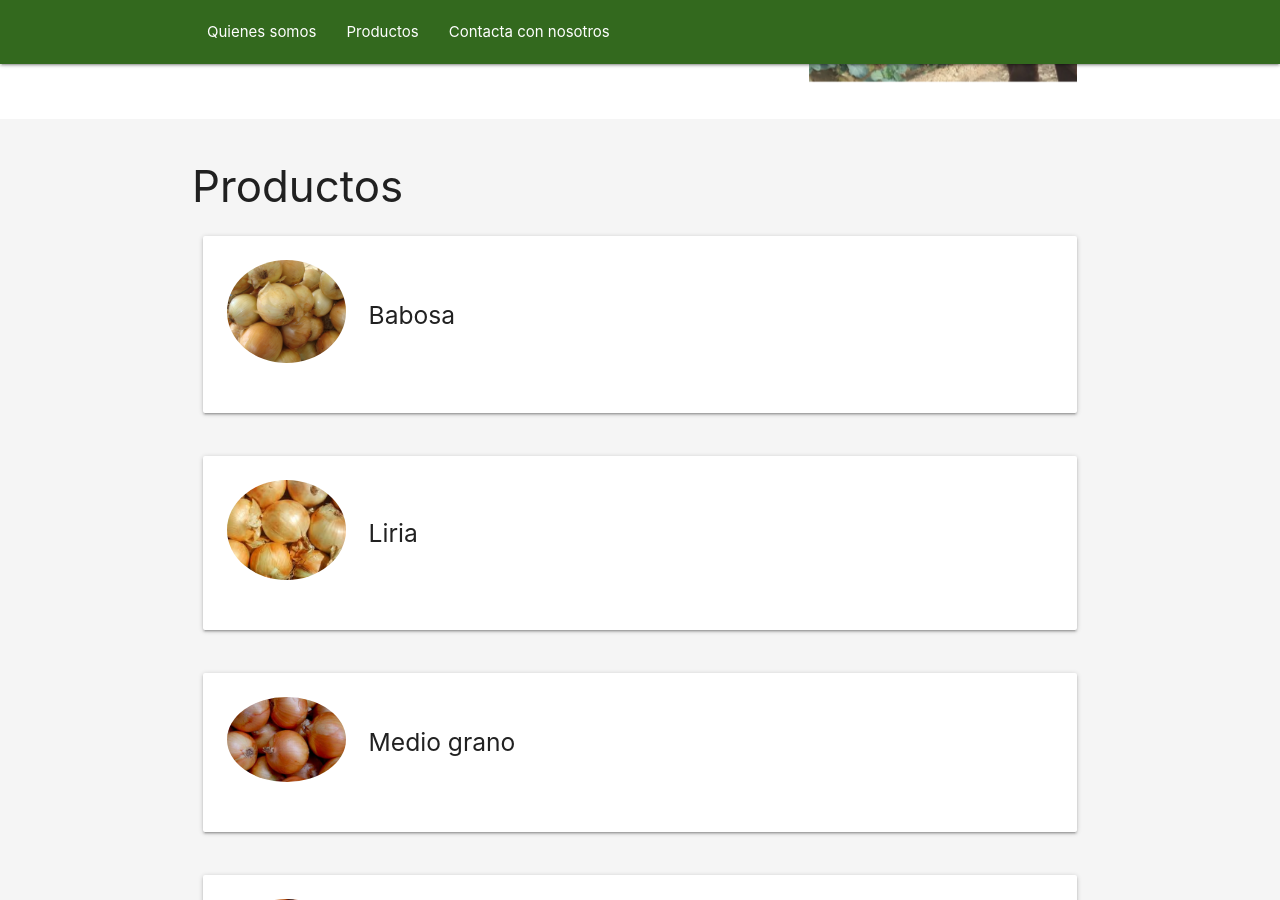
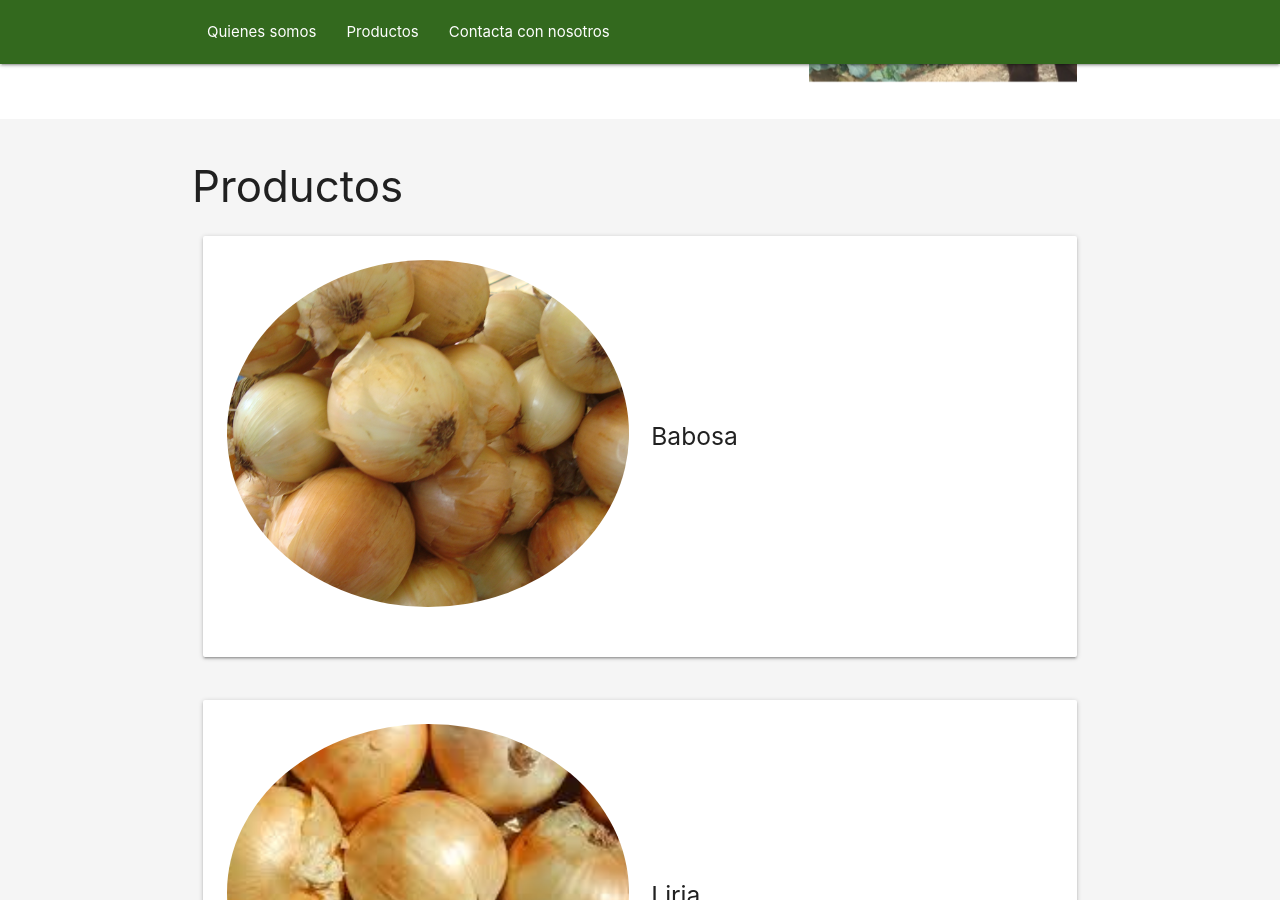
Before and after one commit to agrolopezruizsl/cebollasrey, a Jekyll site: the page built from index.html, in a window 1280 px wide and 900 px high, scrolled down 1085 px. Built offline with Jekyll 4.4.1, drawn with Linux system fonts in a browser that asks for light colours; nearby versions of some CDN libraries.

Commit message:
Update product.html

```diff
--- a/_includes/product.html
+++ b/_includes/product.html
@@ -3,10 +3,10 @@
   <div class="col s12 m12">
     <div class="card-panel white z-depth-1">
       <div class="row valign-wrapper">
-        <div class="col s2">
+        <div class="col s12">
           <img src="assets/images/productos/{{include.product.nombre}}.png" alt="" class="circle responsive-img"> <!-- notice the "circle" class -->
         </div>
-        <div class="col s10">
+        <div class="col s12">
           <h5> {{ include.product.nombre }} </h5>
           <p> {{ include.product.description }} </p>
         </div>
```
